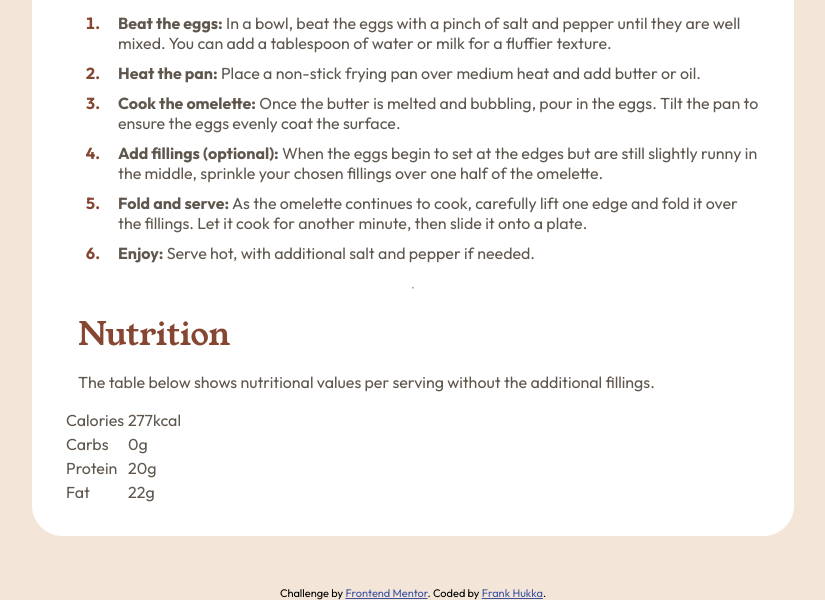
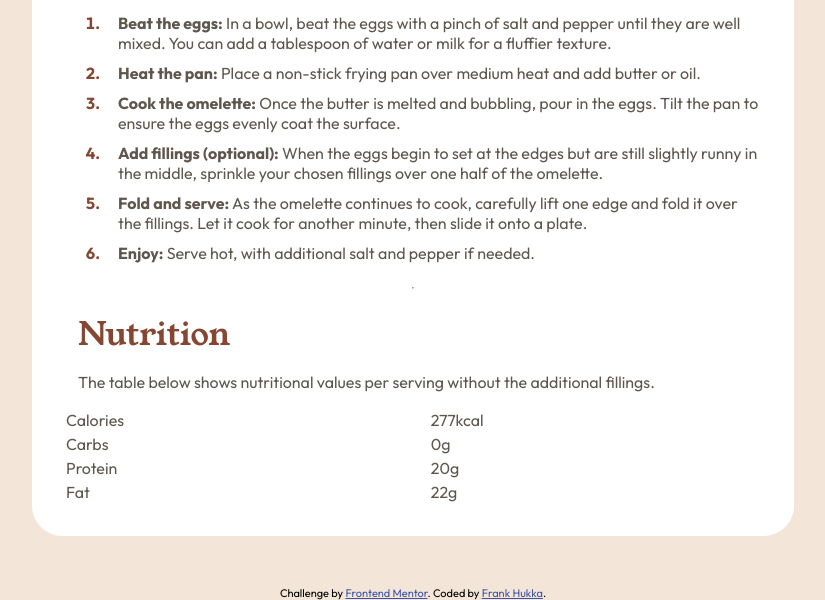
Before and after one commit to FrankHukka/resepti, a plain HTML site: page index.html in a window 1280 px wide. Shown: the part 744-1344 px from the top of the page, without its empty margins (227-1052 px from the left). Drawn offline with Linux system fonts and the light colour scheme.

Commit message:
Modified table

```diff
--- a/style.css
+++ b/style.css
@@ -117,6 +117,11 @@ p, li, td {
     color: hsl(14, 45%, 36%);
 }
 
+.nutrition table {
+    table-layout: auto;
+    width: 100%;
+}
+
 footer {
     font-size: 11px;
     text-align: center;
```
